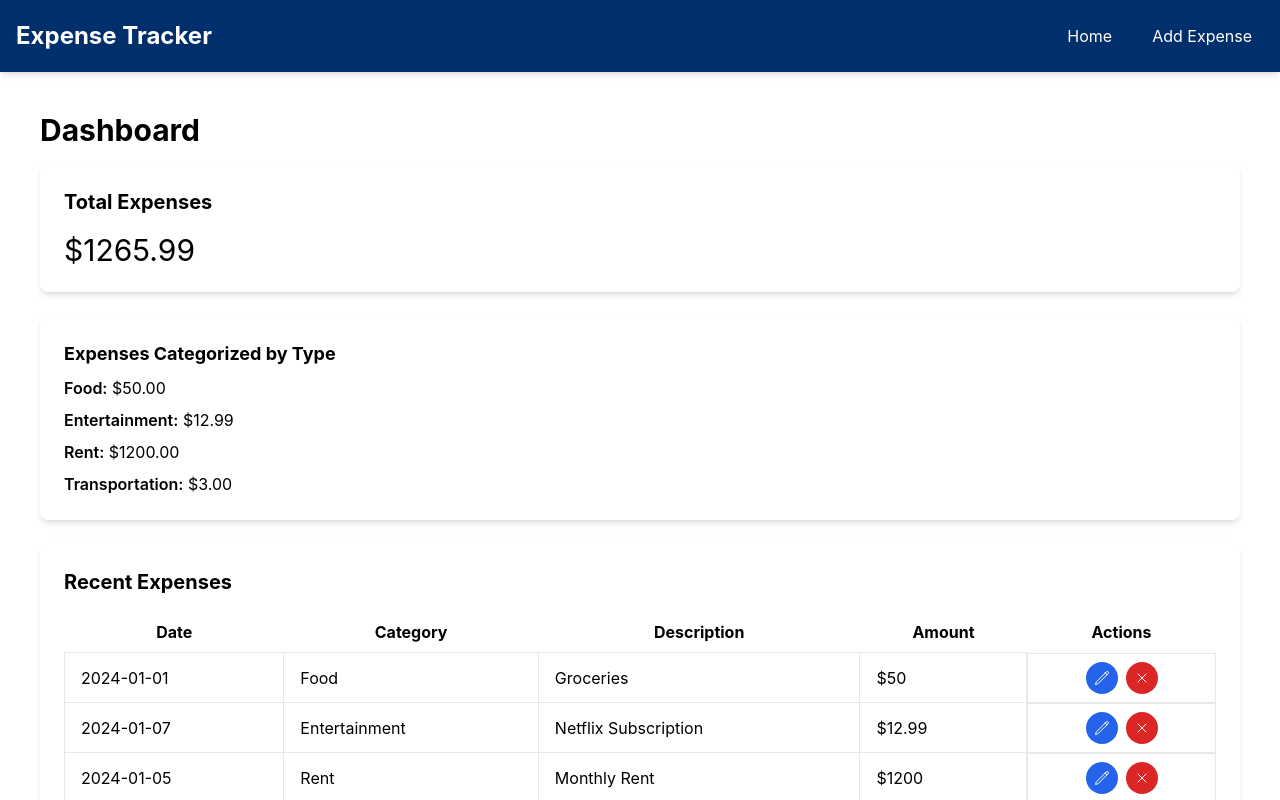
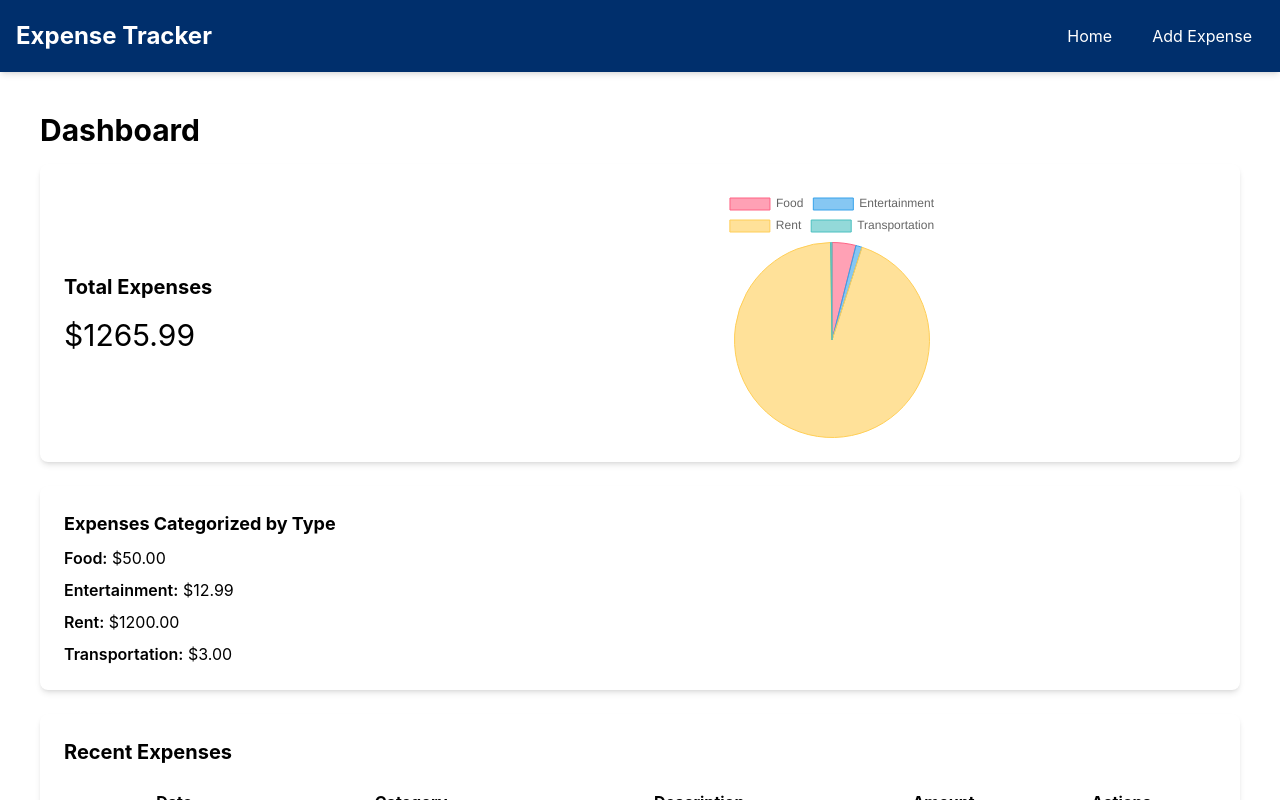
Before and after one commit to PranavPrashar/personal-expense-tracker, a React (Create React App) app: page / in a window 1280 px wide. Shown: the top 800 px of the page. Built offline with nearby package versions, Linux system fonts and the light colour scheme; data requests are answered from the project's data file.

Commit message:
Updates to add and edit adding new field, Added pie chart to show how much each category used

```diff
--- a/package.json
+++ b/package.json
@@ -7,7 +7,9 @@
     "@testing-library/react": "^13.4.0",
     "@testing-library/user-event": "^13.5.0",
     "axios": "^1.7.7",
+    "chart.js": "^4.4.4",
     "react": "^18.3.1",
+    "react-chartjs-2": "^5.2.0",
     "react-dom": "^18.3.1",
     "react-router-dom": "^6.26.2",
     "react-scripts": "5.0.1",
--- /dev/null
+++ b/src/components/ExpensePieChart.js
@@ -0,0 +1,51 @@
+import React from "react";
+import { Pie } from "react-chartjs-2";
+import { Chart as ChartJS, ArcElement, Tooltip, Legend } from "chart.js";
+
+ChartJS.register(ArcElement, Tooltip, Legend);
+
+const ExpensePieChart = ({ expenses }) => {
+  const aggregateExpensesByCategory = (expenses) => {
+    return expenses.reduce((acc, expense) => {
+      const { category, amount } = expense;
+      if (!acc[category]) {
+        acc[category] = 0;
+      }
+      acc[category] += parseFloat(amount);
+      return acc;
+    }, {});
+  };
+
+  // Aggregate the data
+  const aggregatedExpenses = aggregateExpensesByCategory(expenses);
+
+  // Prepare the data for the chart
+  const chartData = {
+    labels: Object.keys(aggregatedExpenses), // Category names
+    datasets: [
+      {
+        label: "Expenses by Category",
+        data: Object.values(aggregatedExpenses), // Total amounts per category
+        backgroundColor: [
+          "rgba(255, 99, 132, 0.6)",
+          "rgba(54, 162, 235, 0.6)",
+          "rgba(255, 206, 86, 0.6)",
+          "rgba(75, 192, 192, 0.6)",
+          "rgba(153, 102, 255, 0.6)",
+        ],
+        borderColor: [
+          "rgba(255, 99, 132, 1)",
+          "rgba(54, 162, 235, 1)",
+          "rgba(255, 206, 86, 1)",
+          "rgba(75, 192, 192, 1)",
+          "rgba(153, 102, 255, 1)",
+        ],
+        borderWidth: 1,
+      },
+    ],
+  };
+
+  return <Pie data={chartData} className="w-5" />;
+};
+
+export default ExpensePieChart;
--- a/src/components/TotalExpenses.js
+++ b/src/components/TotalExpenses.js
@@ -1,10 +1,20 @@
-function TotalExpenses({total}) {
+import ExpensePieChart from "./ExpensePieChart";
+
+function TotalExpenses({ total, expenseData }) {
   return (
     <div className="mb-6">
       <h1 className="text-3xl font-bold mb-4">Dashboard</h1>
-      <div className="bg-white p-6 rounded-lg shadow-md">
-        <h2 className="text-xl font-bold">Total Expenses</h2>
-        <p className="text-3xl mt-4">${total}</p>
+
+      <div className="bg-white p-6 rounded-lg shadow-md flex justify-between items-center">
+
+        <div className="w-1/3">
+          <h2 className="text-xl font-bold">Total Expenses</h2>
+          <p className="text-3xl mt-4">${total}</p>
+        </div>
+
+        <div className="w-2/3" style={{ width: '250px', height: '250px', margin: '0 auto' }}>
+          <ExpensePieChart expenses={expenseData} />
+        </div>
       </div>
     </div>
   );
--- a/src/pages/AddExpense.js
+++ b/src/pages/AddExpense.js
@@ -89,6 +89,7 @@ const AddExpense = () => {
           >
             <option value="">Select Category</option>
             <option value="Food">Food</option>
+            <option value="Rent">Rent</option>
             <option value="Transportation">Transportation</option>
             <option value="Entertainment">Entertainment</option>
           </select>
--- a/src/pages/Dashboard.js
+++ b/src/pages/Dashboard.js
@@ -54,7 +54,7 @@ const Dashboard = () => {
     <div className="container mx-auto p-6">
       {/* Summary Section */}
       <div className="mb-6">
-        <TotalExpenses total={totalExpenses} />
+        <TotalExpenses total={totalExpenses} expenseData={expenses}/>
 
         {/* Display categorized totals */}
         <div className="bg-white p-6 rounded-lg shadow-md mb-6">
--- a/src/pages/EditExpense.js
+++ b/src/pages/EditExpense.js
@@ -128,6 +128,7 @@ function EditExpense() {
               Select Category
             </option>
             <option value="Food">Food</option>
+            <option value="Rent">Rent</option>
             <option value="Transportation">Transportation</option>
             <option value="Entertainment">Entertainment</option>
           </select>
```
Also changed, not shown: 1 other file (tests, documents, lock files or other folders).
